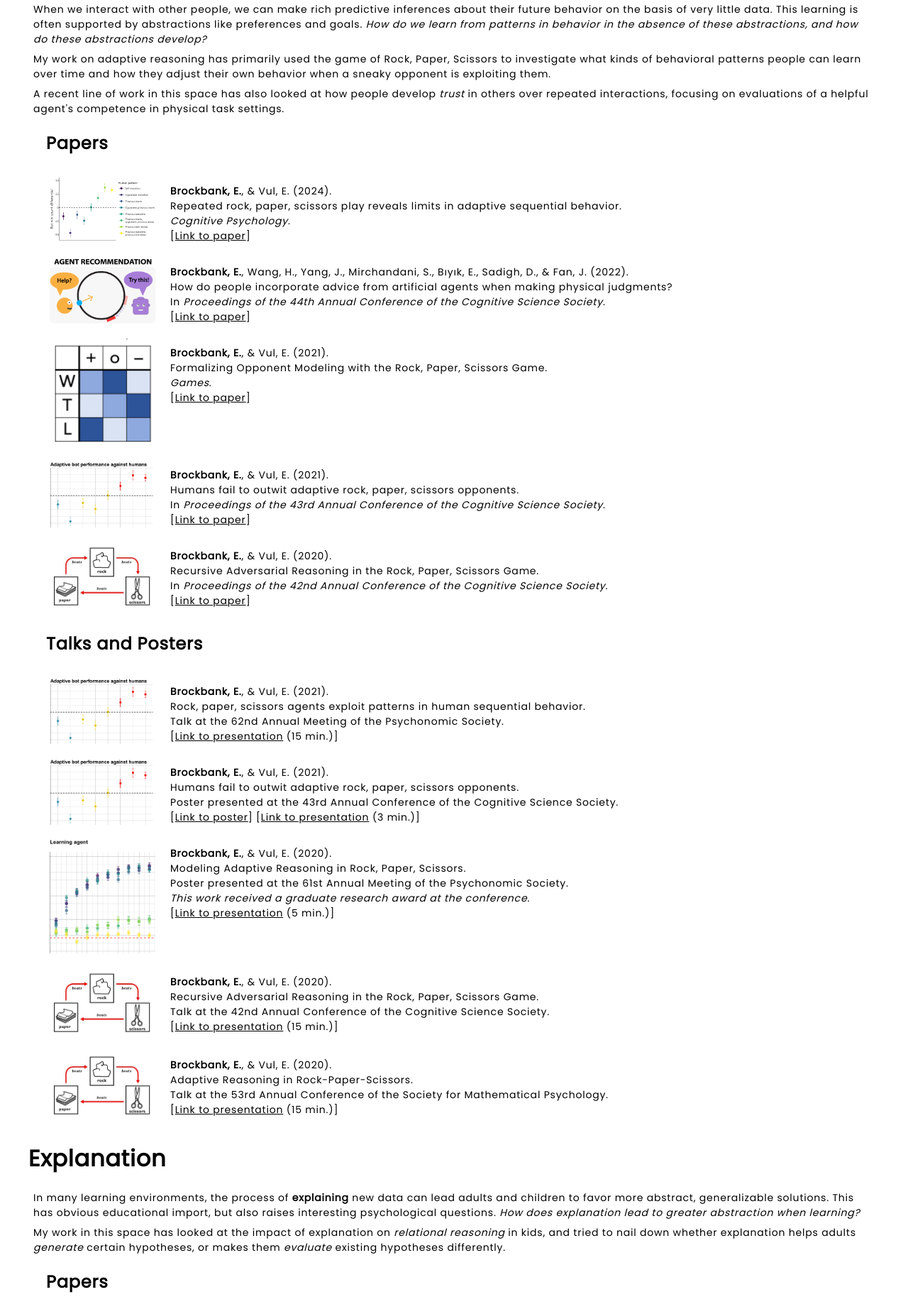
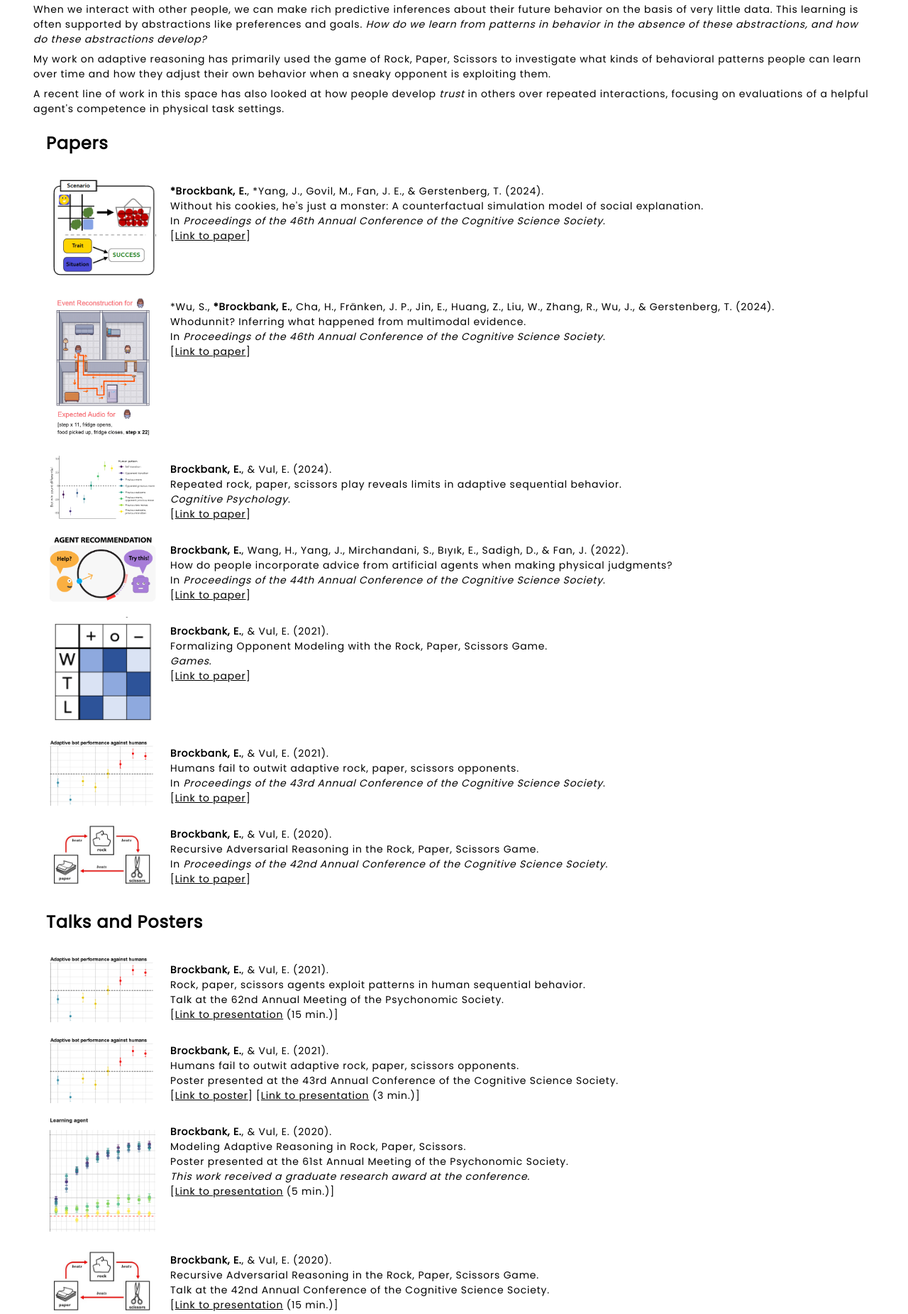
Before and after one commit to erik-brockbank/website, a Flask app: page /research in a window 1280 px wide. Shown: the part 428-2279 px from the top of the page at 71% size. Run offline with Flask 2, Linux system fonts and the light colour scheme; some web fonts are replaced.

Commit message:
cog sci 2024

```diff
--- a/templates/research.html
+++ b/templates/research.html
@@ -48,6 +48,24 @@
 
       <div class="topic-content">
         <h2>Papers</h2>
+        <div class="paper-links">
+          <img src="/static/img/paper_img_action_abstraction.png" class="paper-img" alt="photo" style="width: 150px;">
+          <span class="paper-cite">
+            <b>*Brockbank, E.</b>, *Yang, J., Govil, M., Fan, J. E., & Gerstenberg, T. (2024).
+            <br>Without his cookies, he's just a monster: A counterfactual simulation model of social explanation.
+            <br>In <em>Proceedings of the 46th Annual Conference of the Cognitive Science Society</em>.
+            <br>[<a href="/static/docs/papers/action_abstraction_cogsci2024.pdf"><u>Link to paper</u></a>]
+          </span>
+        </div>
+        <div class="paper-links">
+          <img src="/static/img/paper_img_marple.png" class="paper-img" alt="photo" style="width: 150px;">
+          <span class="paper-cite">
+            *Wu, S., <b>*Brockbank, E.</b>, Cha, H., Fr&auml;nken, J. P., Jin, E., Huang, Z., Liu, W., Zhang, R., Wu, J., & Gerstenberg, T. (2024).
+            <br>Whodunnit? Inferring what happened from multimodal evidence.
+            <br>In <em>Proceedings of the 46th Annual Conference of the Cognitive Science Society</em>.
+            <br>[<a href="/static/docs/papers/MARPLE_long_cogsci2024-final.pdf"><u>Link to paper</u></a>]
+          </span>
+        </div>
         <div class="paper-links">
           <img src="/static/img/paper_img_rps_bots.png" class="paper-img" alt="photo" style="width: 150px;">
           <span class="paper-cite">
```
Also changed, not shown: static/img/paper_img_action_abstraction.png (added), static/img/paper_img_marple.png (added), 2 other files.
